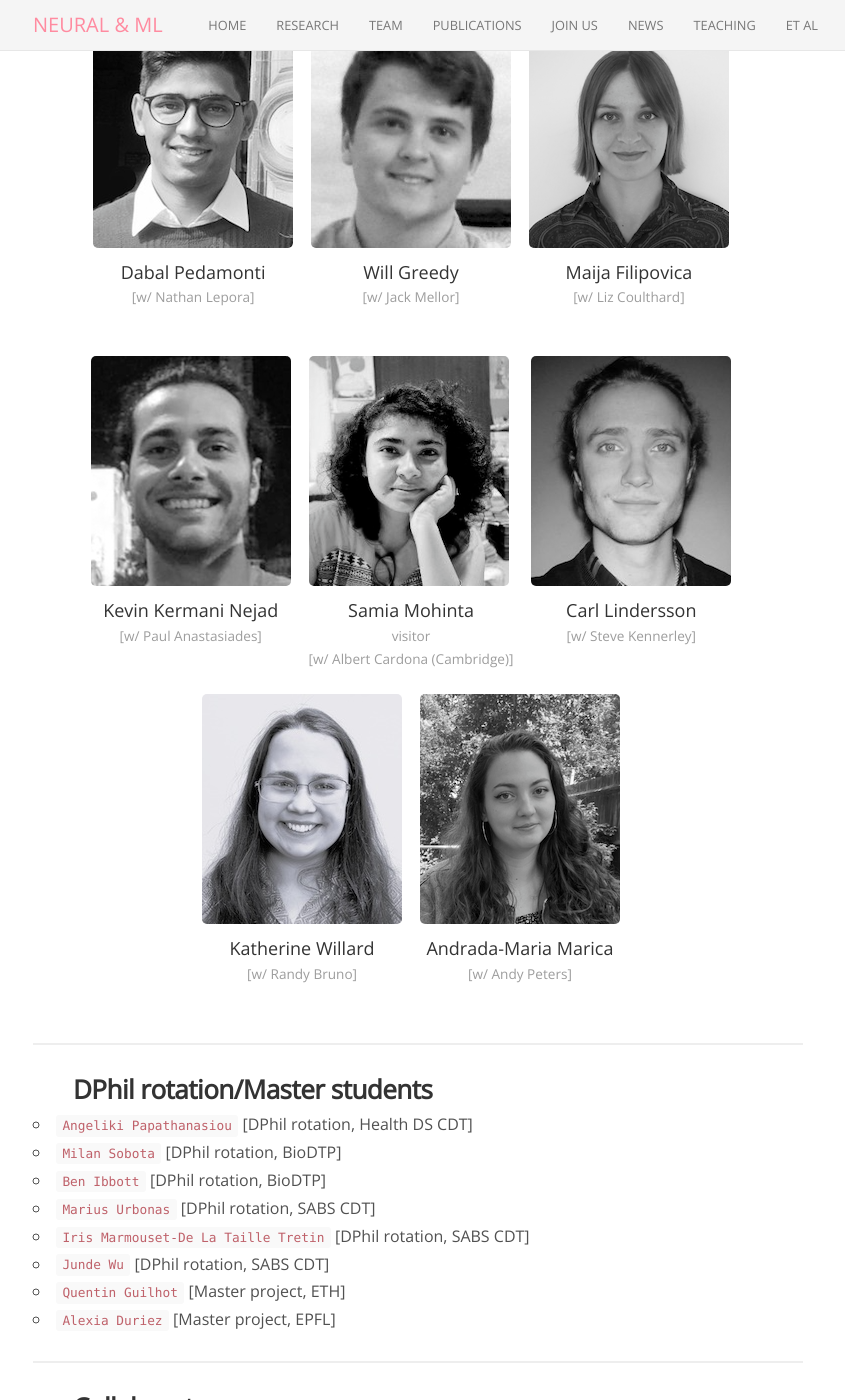
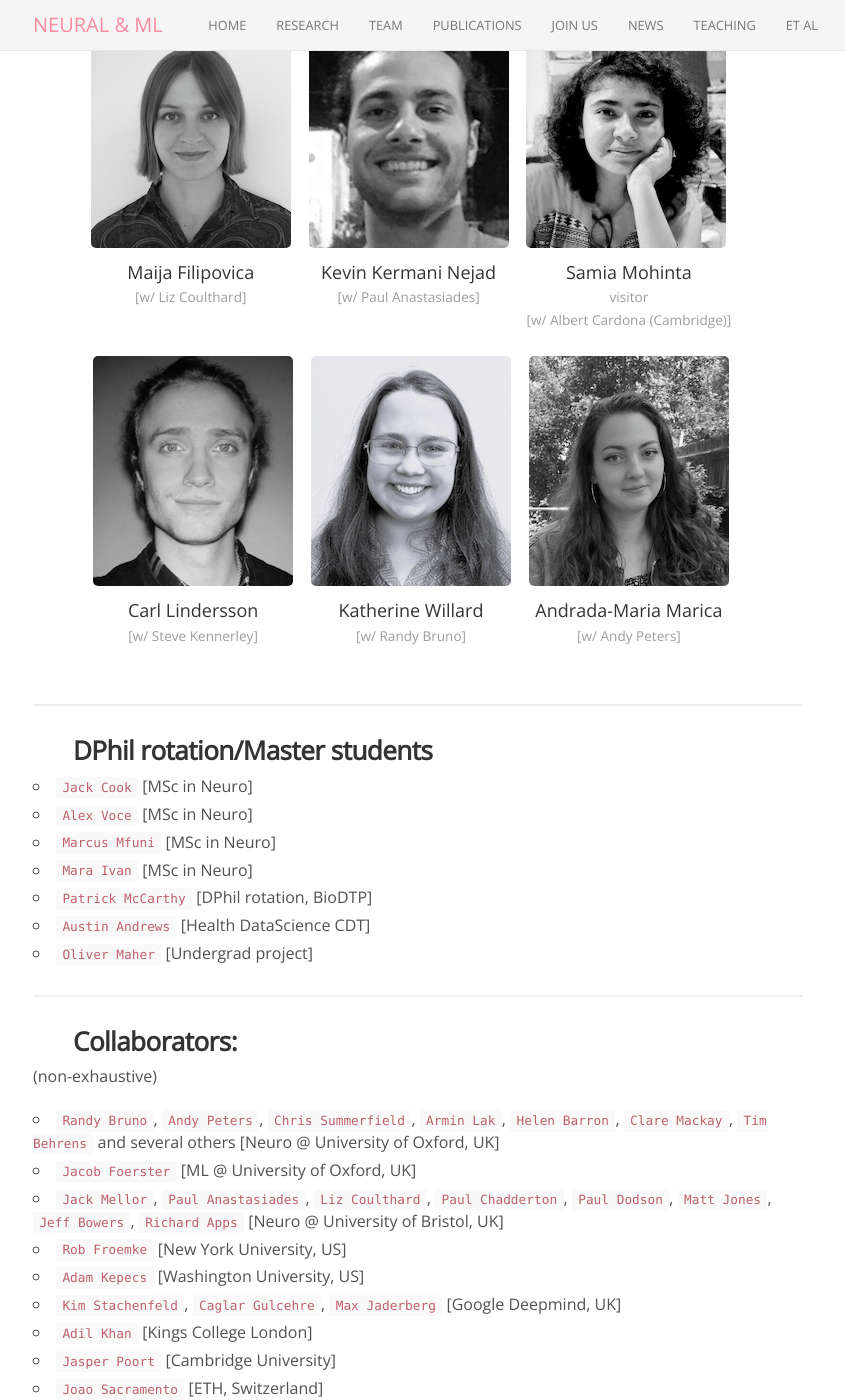
Before and after one commit to neuralml/neuralml.github.io, a Jekyll site: the page built from team.md, in a window 1280 px wide and 1400 px high, scrolled down 1577 px. Shown: the whole window, without its empty margins (222-1067 px from the left). Built offline with Jekyll 4.4.1, drawn with Linux system fonts in a browser that asks for light colours; nearby versions of some CDN libraries; some of the changed text lies outside the part shown.

Commit message:
updated team

```diff
--- a/_people/RPC_dabal_pedamonti.md
+++ b/_people/RPC_dabal_pedamonti.md
@@ -1,10 +1,10 @@
 ---
 name: Dabal Pedamonti
 title: Dabal Pedamonti
-position: gradstudent
+position: postdoc
 avatar: DabalPedamonti.png
 joined: 2020
-affiliation: <span>[w/ Nathan Lepora]</span><br><span style="color:#FFFFFF">.</span>
+affiliation: <span>[visitor]</span><br><span style="color:#FFFFFF">.</span>
 
 ---
 
--- a/team.md
+++ b/team.md
@@ -71,14 +71,13 @@ permalink: /team/
 <div class="pos_header">
 <h3>DPhil rotation/Master students</h3>
 </div>
-- `Angeliki Papathanasiou` [DPhil rotation, Health DS CDT]
-- `Milan Sobota` [DPhil rotation, BioDTP]
-- `Ben Ibbott` [DPhil rotation, BioDTP]
-- `Marius Urbonas` [DPhil rotation, SABS CDT]
-- `Iris Marmouset-De La Taille Tretin` [DPhil rotation, SABS CDT]
-- `Junde Wu` [DPhil rotation, SABS CDT]
-- `Quentin Guilhot` [Master project, ETH]
-- `Alexia Duriez` [Master project, EPFL]
+- `Jack Cook` [MSc in Neuro]
+- `Alex Voce` [MSc in Neuro]
+- `Marcus Mfuni` [MSc in Neuro]
+- `Mara Ivan` [MSc in Neuro]
+- `Patrick McCarthy` [DPhil rotation, BioDTP]
+- `Austin Andrews` [Health DataScience CDT]
+- `Oliver Maher` [Undergrad project]
 
 <hr>
 <div class="pos_header">
@@ -88,7 +87,7 @@ permalink: /team/
 (non-exhaustive)
 
 - `Randy Bruno`, `Andy Peters`, `Chris Summerfield`, `Armin Lak`, `Helen Barron`, `Clare Mackay`, `Tim Behrens` and several others [Neuro @ University of Oxford, UK]
-- `Yarin Gal` [ML @ University of Oxford, UK]
+- `Jacob Foerster` [ML @ University of Oxford, UK]
 - `Jack Mellor`, `Paul Anastasiades`, `Liz Coulthard`, `Paul Chadderton`, `Paul Dodson`, `Matt Jones`, `Jeff Bowers`, `Richard Apps` [Neuro @ University of Bristol, UK]
 - `Rob Froemke` [New York University, US]
 - `Adam Kepecs` [Washington University, US]
```
Also changed, not shown: _people/ALUMNI_RPC_annelene_sax.md (renamed from _people/RPC_annelene_sax.md, +2 -2 lines), _people/ALUMNI_RPC_joe_pemberton.md (renamed from _people/RPC_joe_pemberton.md, +2 -2 lines), _people/RPC_will_greedy.md (+2 -2 lines), 1 other file.
